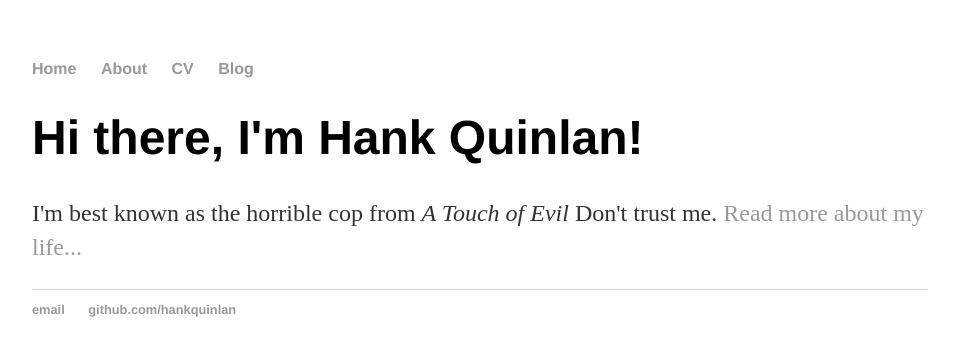
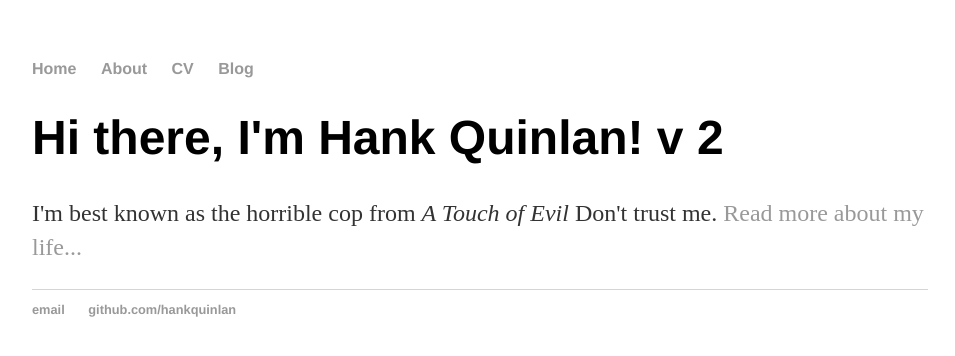
Before and after one commit to mikelearn/mikelearn.github.io, a Jekyll site: the page built from index.html, in a window 1280 px wide. Shown: the top 356 px of the page, without its empty margins (160-1115 px from the left). Built offline with Jekyll 4.4.1, drawn with Linux system fonts in a browser that asks for light colours.

Commit message:
Update index.html

```diff
--- a/index.html
+++ b/index.html
@@ -3,6 +3,6 @@ layout: default
 title: Hank Quinlan, Horrible Cop
 ---
 <div class="blurb">
-     <h1>Hi there, I'm Hank Quinlan!</h1>
+     <h1>Hi there, I'm Hank Quinlan! v 2</h1>
      <p>I'm best known as the horrible cop from <em>A Touch of Evil</em> Don't trust me. <a href="/about">Read more about my life...</a></p>
 </div><!-- /.blurb -->
```
